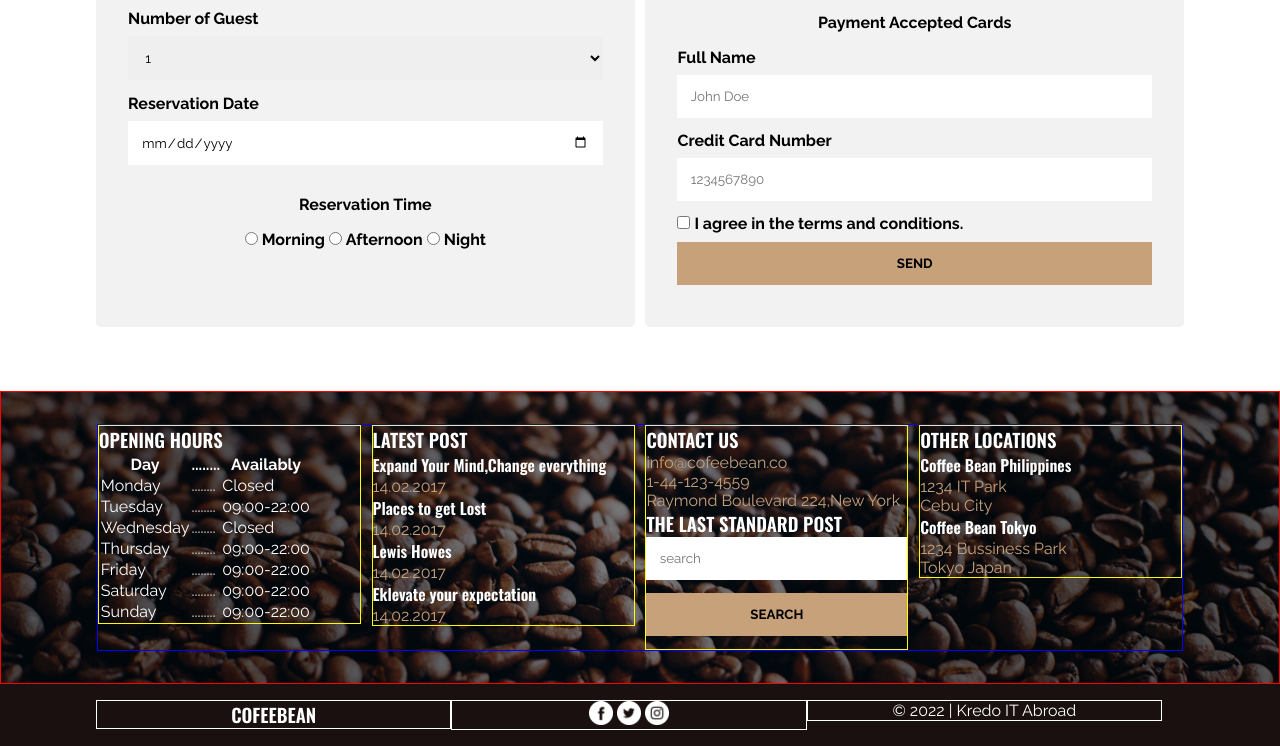
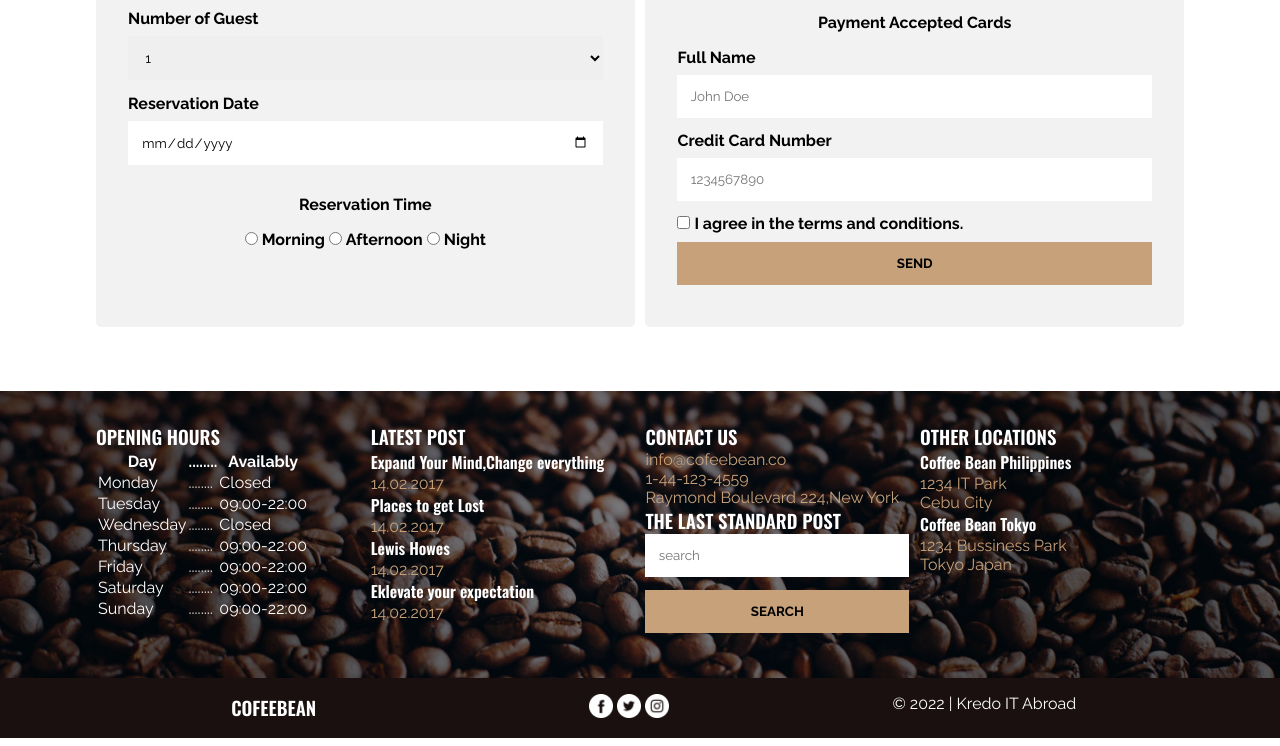
Before and after one commit to Natsumi-Endo/cafee-bean, a plain HTML site: page index.html in a window 1280 px wide. Shown: the part 4456-5202 px from the top of the page. Drawn offline with nearby package versions, Linux system fonts and the light colour scheme.

Commit message:
delete some borders

```diff
--- a/assets/styles/style.css
+++ b/assets/styles/style.css
@@ -392,7 +392,7 @@ div#footer
     width: auto;
 }
 .footer {
-    border: 1px solid red;
+    /* border: 1px solid red; */
     background-image: url(../images/footer-img.jpg);
     background-size: cover;/**/
     background-position: center;/**/
@@ -405,14 +405,14 @@ div#footer
 }
 
 .footer-contents {
-    border: 1px solid blue;
+    /* border: 1px solid blue; */
     width: 85%;
     margin: auto;
     overflow: auto;/*and then do this*/
 }
 
 .footer-widgets {
-    border: 1px solid yellow;
+    /* border: 1px solid yellow; */
     width: 24.25%;
     margin-right: 1%;
     float: left;/*first do this*/
@@ -448,8 +448,8 @@ div#footer
 }
 
 .social-widget {
-    border: 1px solid white;
-   float: left;
+    /* border: 1px solid white; */
+    float: left;
     width: 32.66%;
     text-align: center;
 }
```
